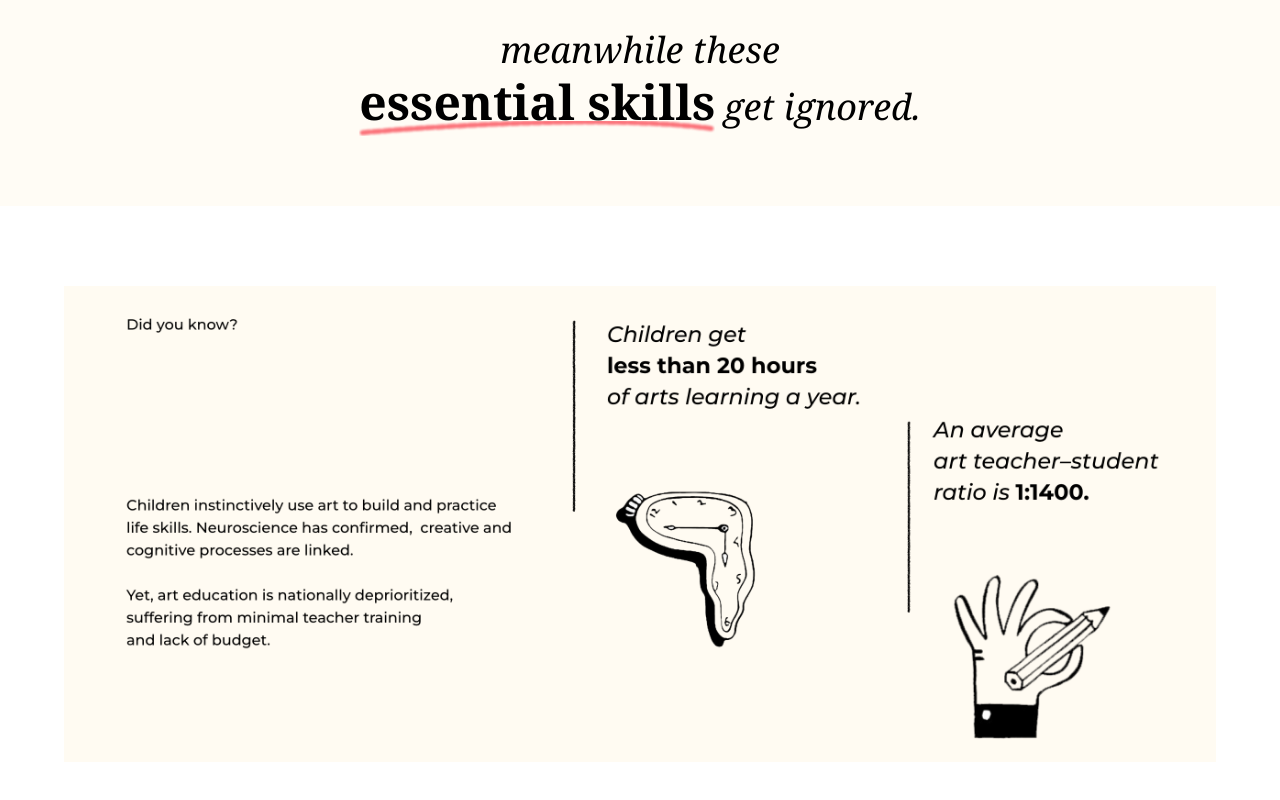
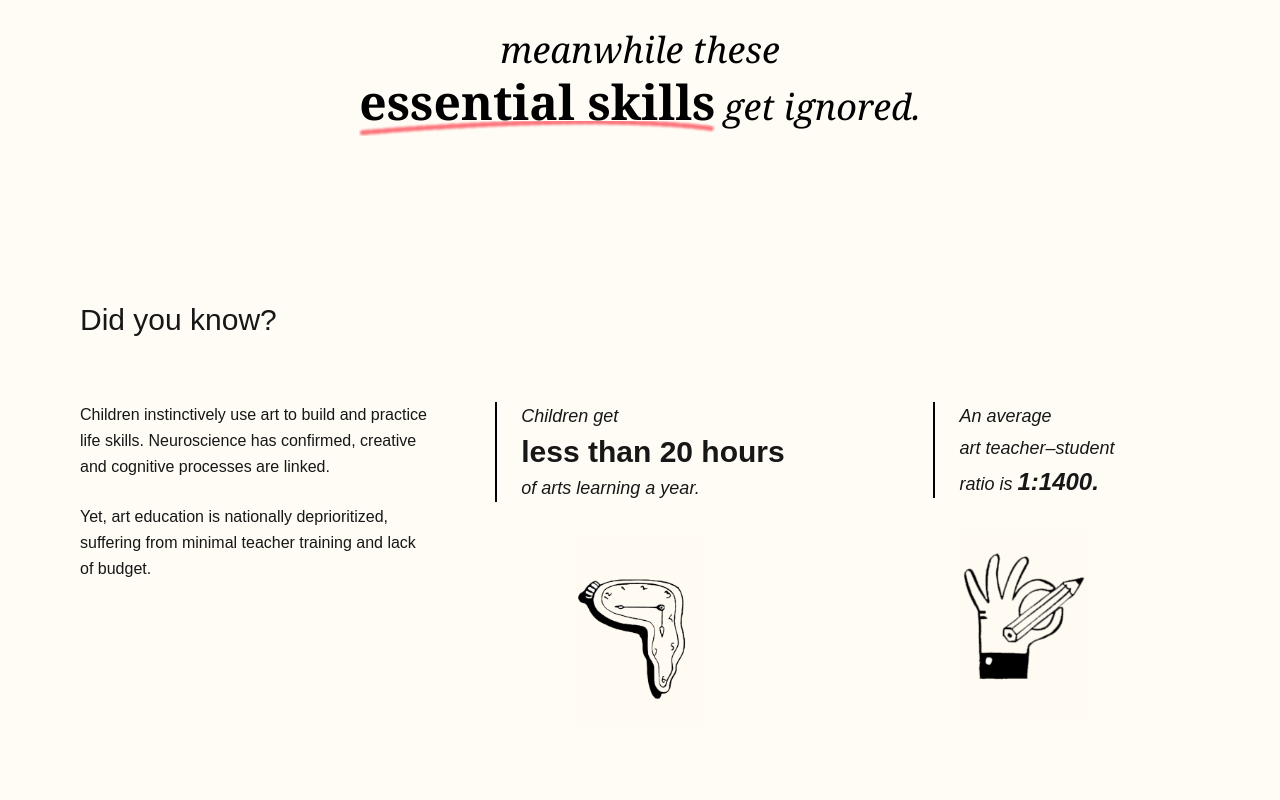
Before and after one commit to mokshchadha/slamoutloud, a Next.js app: page / in a window 1280 px wide. Shown: the part 610-1410 px from the top of the page. Built offline with nearby package versions, Linux system fonts and the light colour scheme.

Commit message:
updated section 2 illustrations

```diff
--- /dev/null
+++ b/src/app/components/DidYouKnow.tsx
@@ -0,0 +1,165 @@
+
+import Image from 'next/image';
+
+export default function DidYouKnow() {
+  return (
+    <section className="w-full bg-[#fffcf5] py-16 md:py-24 px-6 md:px-12 lg:px-20">
+      <div className="max-w-7xl mx-auto">
+        {/* Header */}
+        <h2 className="text-2xl md:text-3xl font-normal mb-12 md:mb-16">
+          Did you know?
+        </h2>
+
+        {/* Desktop Layout - Grid */}
+        <div className="hidden lg:grid lg:grid-cols-3 gap-8 items-start">
+          {/* Left Column - Intro Text */}
+          <div className="space-y-6">
+            <p className="text-base leading-relaxed">
+              Children instinctively use art to build and practice life skills. Neuroscience has confirmed, creative and cognitive processes are linked.
+            </p>
+            <p className="text-base leading-relaxed">
+              Yet, art education is nationally deprioritized, suffering from minimal teacher training and lack of budget.
+            </p>
+          </div>
+
+          {/* Middle Column - Stat 1 with Illustration */}
+          <div className="flex flex-col items-center">
+            <div className="border-l-2 border-black pl-6 mb-8">
+              <p className="text-lg italic mb-1">Children get</p>
+              <p className="text-3xl font-bold mb-1">less than 20 hours</p>
+              <p className="text-lg italic">of arts learning a year.</p>
+            </div>
+            <div className="relative w-48 h-48">
+              <Image
+                src="/section2_illustration1.png"
+                alt="Melting clock illustration"
+                fill
+                className="object-contain"
+              />
+            </div>
+          </div>
+
+          {/* Right Column - Stat 2 with Illustration */}
+          <div className="flex flex-col items-center">
+            <div className="border-l-2 border-black pl-6 mb-8">
+              <p className="text-lg italic mb-1">An average</p>
+              <p className="text-lg italic mb-1">art teacher–student</p>
+              <p className="text-lg italic">ratio is <span className="font-bold text-2xl">1:1400.</span></p>
+            </div>
+            <div className="relative w-48 h-48">
+              <Image
+                src="/section2_illustration2.png"
+                alt="Hand with pencil illustration"
+                fill
+                className="object-contain"
+              />
+            </div>
+          </div>
+        </div>
+
+        {/* Tablet Layout - 2 Column Grid */}
+        <div className="hidden md:grid lg:hidden md:grid-cols-2 gap-8">
+          {/* Top Left - Intro Text */}
+          <div className="space-y-6">
+            <p className="text-base leading-relaxed">
+              Children instinctively use art to build and practice life skills. Neuroscience has confirmed, creative and cognitive processes are linked.
+            </p>
+            <p className="text-base leading-relaxed">
+              Yet, art education is nationally deprioritized, suffering from minimal teacher training and lack of budget.
+            </p>
+          </div>
+
+          {/* Top Right - Empty for spacing */}
+          <div></div>
+
+          {/* Bottom Left - Stat 1 */}
+          <div className="flex flex-col">
+            <div className="border-l-2 border-black pl-6 mb-6">
+              <p className="text-lg italic mb-1">Children get</p>
+              <p className="text-2xl font-bold mb-1">less than 20 hours</p>
+              <p className="text-lg italic">of arts learning a year.</p>
+            </div>
+          </div>
+
+          {/* Bottom Right - Stat 2 */}
+          <div className="flex flex-col">
+            <div className="border-l-2 border-black pl-6 mb-6">
+              <p className="text-lg italic mb-1">An average</p>
+              <p className="text-lg italic mb-1">art teacher–student</p>
+              <p className="text-lg italic">ratio is <span className="font-bold text-xl">1:1400.</span></p>
+            </div>
+          </div>
+
+          {/* Illustrations Row */}
+          <div className="flex justify-center">
+            <div className="relative w-40 h-40">
+              <Image
+                src="/section2_illustration1.png"
+                alt="Melting clock illustration"
+                fill
+                className="object-contain"
+              />
+            </div>
+          </div>
+          <div className="flex justify-center">
+            <div className="relative w-40 h-40">
+              <Image
+                src="/section2_illustration2.png"
+                alt="Hand with pencil illustration"
+                fill
+                className="object-contain"
+              />
+            </div>
+          </div>
+        </div>
+
+        {/* Mobile Layout - Single Column */}
+        <div className="md:hidden space-y-8">
+          {/* Intro Text */}
+          <div className="space-y-6">
+            <p className="text-sm leading-relaxed">
+              Children instinctively use art to build and practice life skills. Neuroscience has confirmed, creative and cognitive processes are linked.
+            </p>
+            <p className="text-sm leading-relaxed">
+              Yet, art education is nationally deprioritized, suffering from minimal teacher training and lack of budget.
+            </p>
+          </div>
+
+          {/* Stat 1 */}
+          <div className="flex flex-col items-center">
+            <div className="border-l-2 border-black pl-6 mb-6 self-start">
+              <p className="text-base italic mb-1">Children get</p>
+              <p className="text-xl font-bold mb-1">less than 20 hours</p>
+              <p className="text-base italic">of arts learning a year.</p>
+            </div>
+            <div className="relative w-36 h-36">
+              <Image
+                src="/section2_illustration1.png"
+                alt="Melting clock illustration"
+                fill
+                className="object-contain"
+              />
+            </div>
+          </div>
+
+          {/* Stat 2 */}
+          <div className="flex flex-col items-center">
+            <div className="border-l-2 border-black pl-6 mb-6 self-start">
+              <p className="text-base italic mb-1">An average</p>
+              <p className="text-base italic mb-1">art teacher–student</p>
+              <p className="text-base italic">ratio is <span className="font-bold text-lg">1:1400.</span></p>
+            </div>
+            <div className="relative w-36 h-36">
+              <Image
+                src="/section2_illustration2.png"
+                alt="Hand with pencil illustration"
+                fill
+                className="object-contain"
+              />
+            </div>
+          </div>
+        </div>
+      </div>
+    </section>
+  );
+}
--- a/src/app/page.tsx
+++ b/src/app/page.tsx
@@ -1,23 +1,14 @@
 
 import Header from "./components/Header";
 import Hero from "./components/Hero";
+import DidYouKnow from "./components/DidYouKnow";
 
 export default function Home() {
   return (
     <main className="min-h-screen">
       <Header />
       <Hero />
-
-      {/* Section 2 */}
-      <section className="w-full bg-white py-12 md:py-16 lg:py-20">
-        <div className="container mx-auto px-4">
-          <img
-            src="/section2.png"
-            alt="Arts Education Statistics - Children get less than 20 hours of arts learning a year"
-            className="w-full max-w-6xl mx-auto"
-          />
-        </div>
-      </section>
+      <DidYouKnow />
     </main>
   );
 }
```
Also changed, not shown: public/section2_illustration1.png (added), public/section2_illustration2.png (added).
